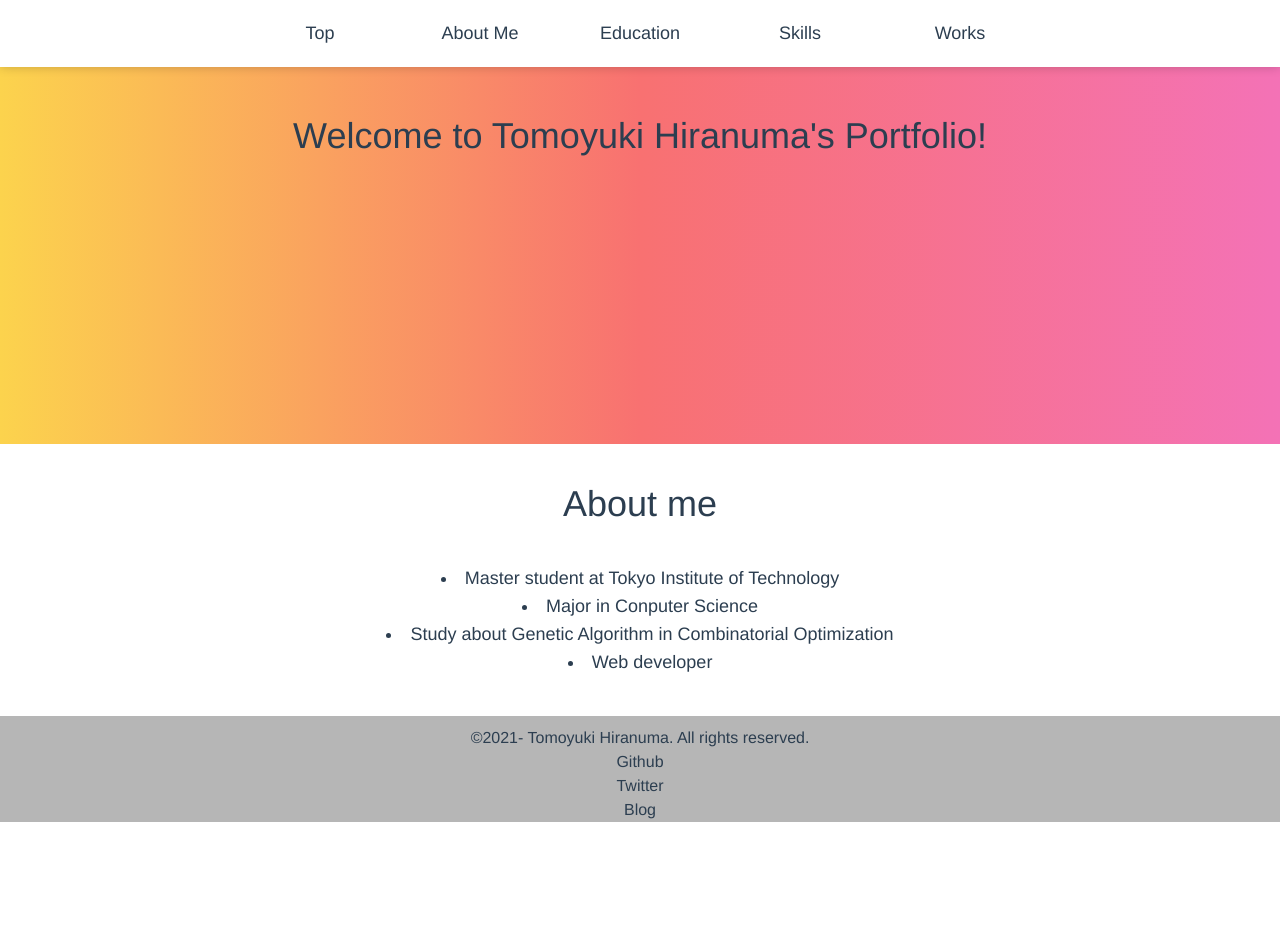
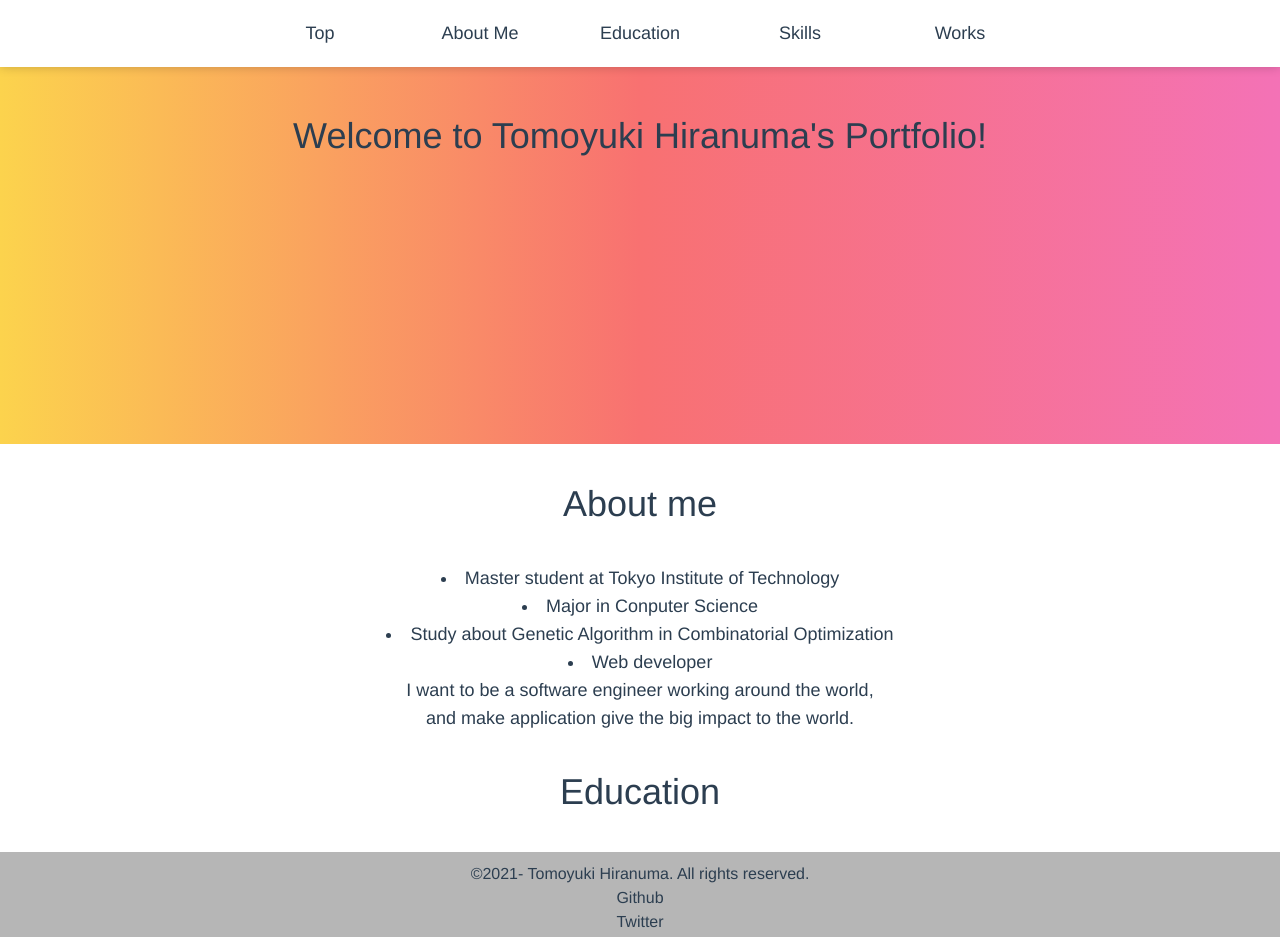
Before and after one commit to tomoyuki-hiranuma/portfolio, a Vue app: page / in a window 1280 px wide. Shown: the top 937 px of the page. Before the commit the page ends 822 px from the top, so only its background shows below. Built offline with nearby package versions, Linux system fonts and the light colour scheme.

Commit message:
create Education

```diff
--- a/src/components/About.vue
+++ b/src/components/About.vue
@@ -6,6 +6,8 @@
       <li>Major in Conputer Science</li>
       <li>Study about Genetic Algorithm in Combinatorial Optimization</li>
       <li>Web developer</li>
+      <p>I want to be a software engineer working around the world,</p>
+      <p>and make application give the big impact to the world.</p>
     </div>
   </div>
 </template>
--- /dev/null
+++ b/src/components/Education.vue
@@ -0,0 +1,11 @@
+<template>
+  <div>
+    <p class="text-4xl my-10">Education</p>
+  </div>
+</template>
+
+<script>
+export default {
+  name: 'Education',
+};
+</script>
--- a/src/components/Main.vue
+++ b/src/components/Main.vue
@@ -11,17 +11,20 @@
         </div>
       </div>
       <About />
+      <Education />
     </div>
   </main>
 </template>
 
 <script>
 import About from './About.vue';
+import Education from './Education';
 
 export default {
   name: 'Main',
   components: {
     About,
+    Education,
   },
 };
 </script>
```
